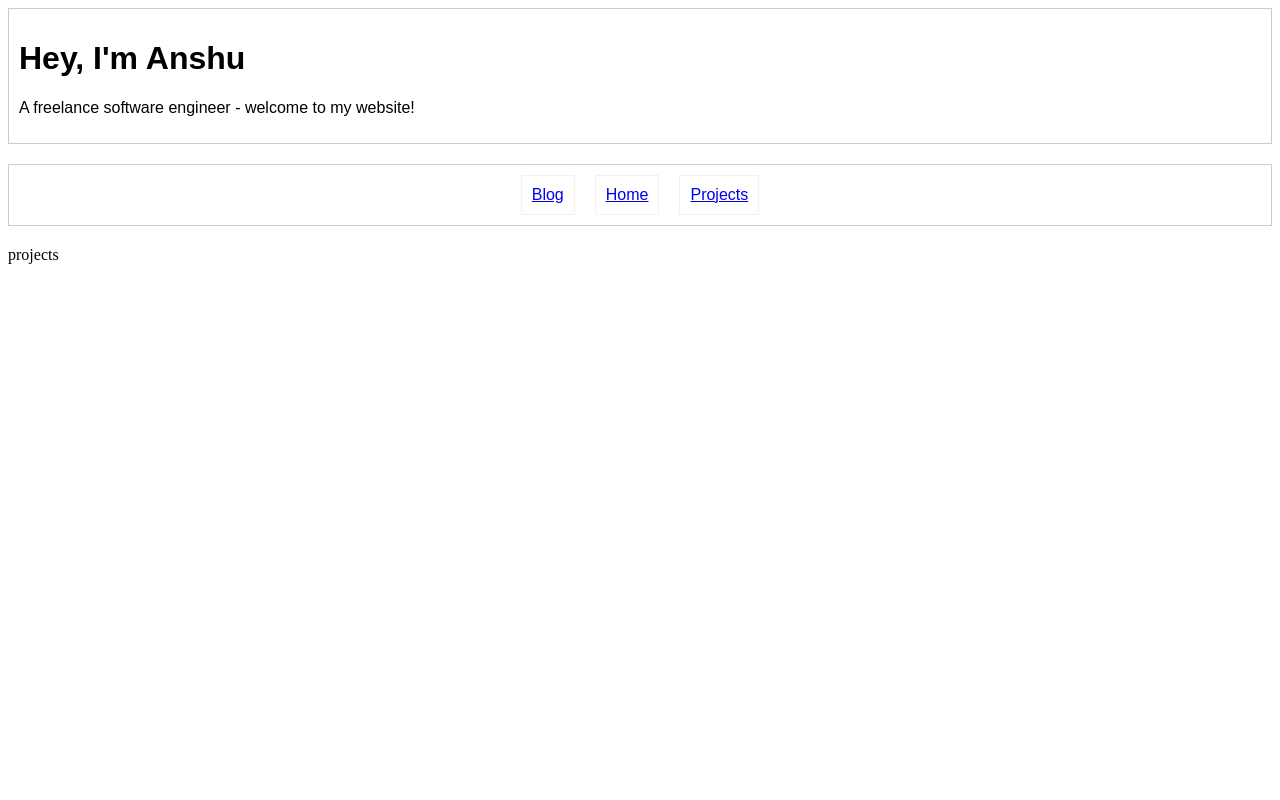
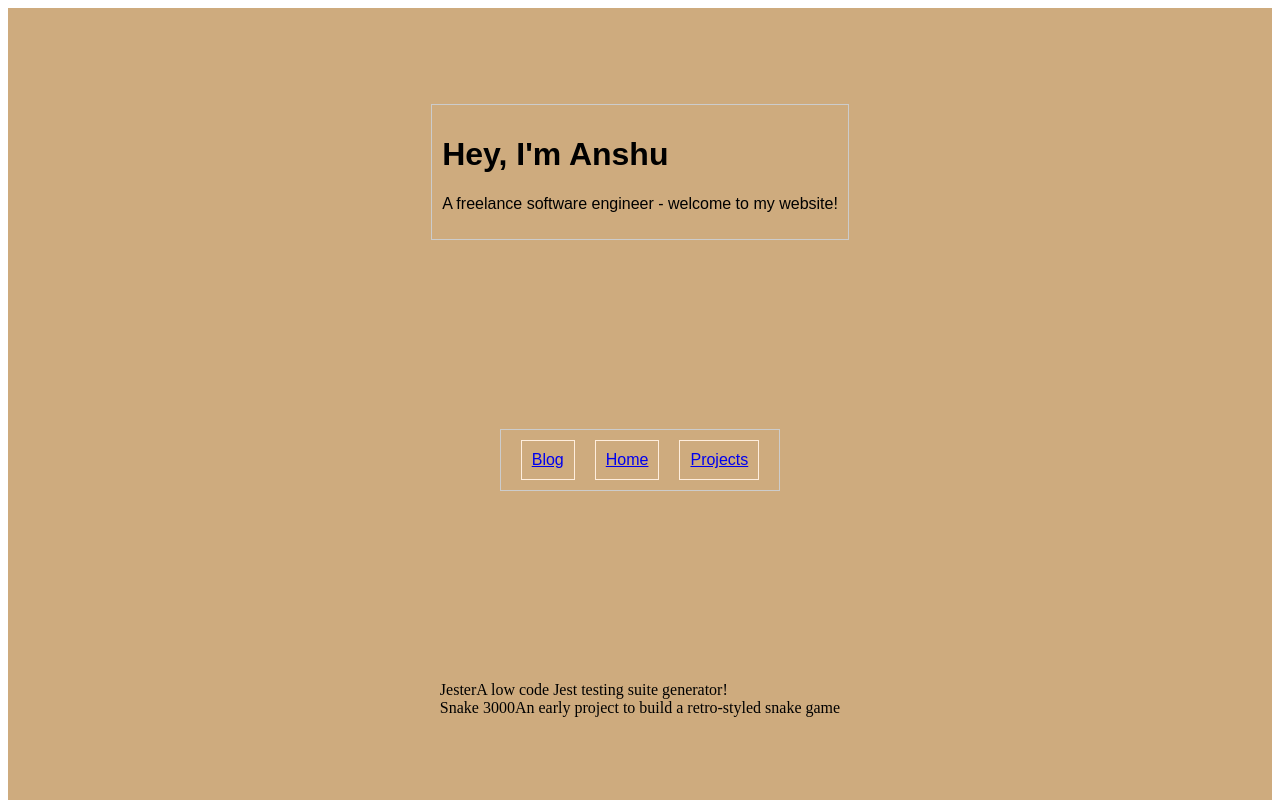
Before and after one commit to AnshumanSinha8/Personal-Site, a Next.js app: page /projects in a window 1280 px wide. Shown: the top 800 px of the page. Built offline with nearby package versions, Linux system fonts and the light colour scheme.

Commit message:
feat: Created propdrilling in Projects component to show temporary array of projects before linking to database.

```diff
--- a/src/components/ProjectsComponent/ProjectsContainer.js
+++ b/src/components/ProjectsComponent/ProjectsContainer.js
@@ -1,7 +1,14 @@
-export default function ProjectsComponent() {
+import styles from 'src/styles/ProjectsStyles/ProjectsContainer.module.css';
+import React from 'react';
+
+
+function ProjectsContainer({ project }) {
     return (
-      <div className>
-        projects
+      <div>
+        {project.title}
+        {project.excerpt}
       </div>
     );
   }
+
+export default ProjectsContainer;
--- a/src/pages/index.js
+++ b/src/pages/index.js
@@ -16,7 +16,7 @@ export default function Home() {
         <meta name="viewport" content="width=device-width, initial-scale=1" />
         <link rel="icon" href="/favicon.ico" />
       </Head>
-      <main className={styles.main}>
+      <main className={styles.home}>
         <div>
           <Header></Header>
           <Navigation></Navigation>
--- a/src/pages/projects.js
+++ b/src/pages/projects.js
@@ -1,15 +1,26 @@
 import Header from '../components/Header.js'
 import Navigation from '../components/Navigation.js';
-import ProjectsComponent from '../components/ProjectsComponent/ProjectsContainer.js';
+import ProjectsContainer from '../components/ProjectsComponent/ProjectsContainer.js';
+import styles from '../styles/ProjectsStyles/Projects.module.css';
 
-
+const projects = [
+    {title: 'Jester', excerpt: 'A low code Jest testing suite generator!'},
+    {title: 'Snake 3000', excerpt: 'An early project to build a retro-styled snake game'}
+]
 
 export default function Projects() {
     return (
-        <div>
+        <div className={styles.projectsPage}>
             <Header />
             <Navigation />
-            <ProjectsComponent />
+            <div>
+                {projects.map((project) => ( <ProjectsContainer project={project} key={project.title}/>
+                    ))
+                }
+            </div>
+            <div>
+                temp
+            </div>
         </div>
     )
 }
--- a/src/styles/HomeStyles/Home.module.css
+++ b/src/styles/ProjectsStyles/Projects.module.css
@@ -1,4 +1,4 @@
-.main {
+.projectsPage {
   background-color: rgb(206, 171, 126);
   display: flex;
   flex-direction: column;
--- /dev/null
+++ b/src/styles/ProjectsStyles/ProjectsContainer.module.css
@@ -0,0 +1,9 @@
+.projects {
+    border: 1px solid #ccc;
+    padding: 10px;
+    font-family: 'Montserrat', sans-serif;
+    margin-bottom: 20px;
+    display: flex;
+    flex-direction: column;
+    align-items: center;
+  }
```
